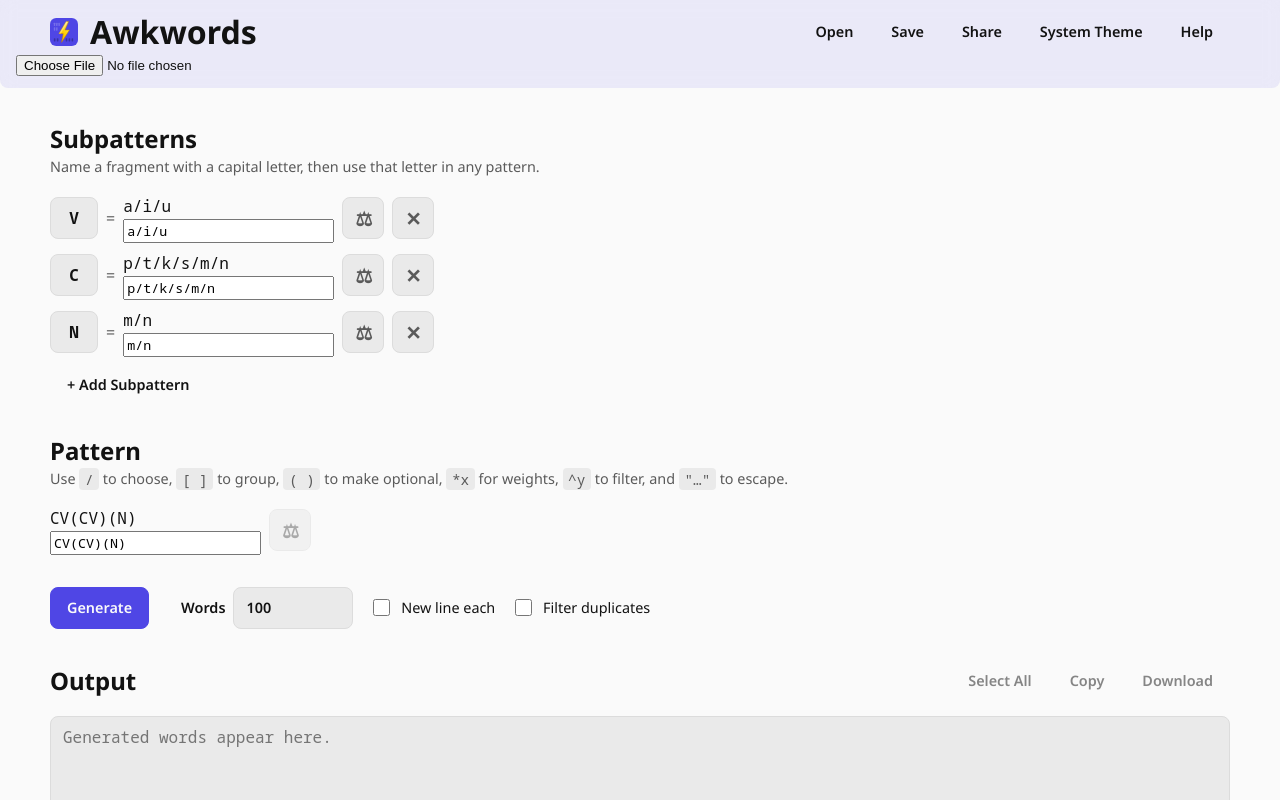
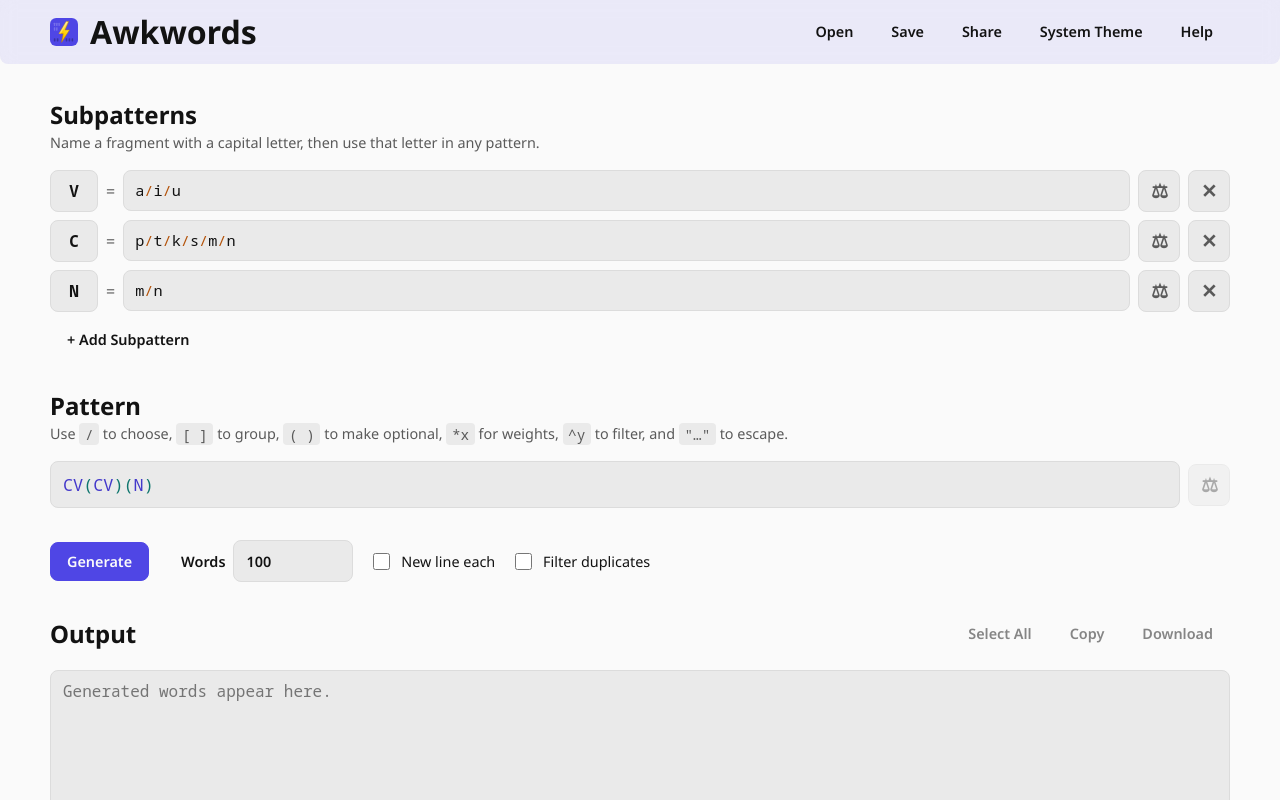
Before and after one commit to nai888/awkwords, a Vue app: page / in a window 1280 px wide. Shown: the top 800 px of the page. Built offline with nearby package versions, Linux system fonts and the light colour scheme.

Commit message:
Update styles

```diff
--- a/src/style.css
+++ b/src/style.css
@@ -1,36 +1,21 @@
 :root {
+  color-scheme: light dark;
   --transition: 0.12s;
   --font: 'Noto Sans', system-ui, -apple-system, sans-serif;
   --mono: 'Noto Sans Mono', ui-monospace, monospace;
   --radius: 0.5rem;
   --radius-small: 0.25rem;
-  --bg: #fafafa;
-  --text: #121212;
-  --muted: #5a5a5a;
-  --error-text: #8a1c14;
-  --error-bg: #fdeceb;
-  --warn-text: #6b4a00;
-  --warn-bg: #fff6df;
-  --code: #eaeaea;
-  --border: #dcdcdc;
-  --accent: #4f46e5;
-  --accent-text: #fafafa;
-}
-
-@media (prefers-color-scheme: dark) {
-  :root:not([data-theme='light']) {
-    --bg: #121212;
-    --text: #eaeaea;
-    --muted: #aaaaaa;
-    --error-text: #ffb4ac;
-    --error-bg: #3a1c1c;
-    --warn-text: #ffd98a;
-    --warn-bg: #3a3014;
-    --code: #232323;
-    --border: #343434;
-    --accent: #8b85ff;
-    --accent-text: #121212;
-  }
+  --bg: light-dark(#fafafa, #121212);
+  --text: light-dark(#121212, #eaeaea);
+  --muted: light-dark(#5a5a5a, #aaaaaa);
+  --error-text: light-dark(#8a1c14, #ffb4ac);
+  --error-bg: light-dark(#fdeceb, #3a1c1c);
+  --warn-text: light-dark(#6b4a00, #ffd98a);
+  --warn-bg: light-dark(#fff6df, #3a3014);
+  --code: light-dark(#eaeaea, #232323);
+  --border: light-dark(#dcdcdc, #343434);
+  --accent: light-dark(#4f46e5, #8b85ff);
+  --accent-text: light-dark(#fafafa, #121212);
 }
 
 :root[data-theme='light'] {
@@ -38,17 +23,6 @@
 }
 
 :root[data-theme='dark'] {
-  --bg: #121212;
-  --text: #eaeaea;
-  --muted: #aaaaaa;
-  --error-text: #ffb4ac;
-  --error-bg: #3a1c1c;
-  --warn-text: #ffd98a;
-  --warn-bg: #3a3014;
-  --code: #232323;
-  --border: #343434;
-  --accent: #8b85ff;
-  --accent-text: #121212;
   color-scheme: dark;
 }
 
@@ -56,11 +30,11 @@
 *::before,
 *::after {
   box-sizing: border-box;
+  transition: background-color var(--transition), border-color var(--transition), color var(--transition), backdrop-filter var(--transition)
 }
 
 html {
   background: var(--bg);
-  transition: background-color var(--transition);
 }
 
 body {
@@ -75,7 +49,6 @@ body {
   font-weight: regular;
   line-height: 1.5;
   -webkit-text-size-adjust: 100%;
-  transition: background-color var(--transition), color var(--transition);
 }
 
 h1,
@@ -91,7 +64,6 @@ code {
   background: var(--code);
   padding: 0.1rem 0.35rem;
   border-radius: var(--radius-small);
-  transition: background-color var(--transition);
 }
 
 /* ----- Layout ----- */
@@ -119,7 +91,6 @@ footer,
 
 .topbar {
   background: color-mix(in srgb, color-mix(in srgb, var(--accent) 90%, var(--bg)) 10%, transparent);
-  transition: background-color var(--transition);
 }
 
 .topbar .content {
@@ -156,7 +127,7 @@ footer,
 .main-section.options {
   display: flex;
   flex-wrap: wrap;
-  flex-align: center;
+  align-items: center;
   gap: 1rem;
 }
 
@@ -206,11 +177,14 @@ footer,
   background: var(--code);
   border: 1px solid var(--border);
   border-radius: var(--radius);
-  transition: background-color var(--transition), border-color var(--transition);
 }
 
 .input:hover {
   border-color: color-mix(in srgb, var(--accent) 45%, var(--border));
+}
+
+.grow {
+  flex: 1
 }
 
 .mono {
@@ -238,10 +212,6 @@ footer,
   text-align: center;
   text-transform: uppercase;
   font-weight: 700;
-}
-
-.value {
-  /* hold for now */
 }
 
 .equals {
@@ -286,12 +256,10 @@ footer,
   border-radius: var(--radius);
   padding: 0.5rem 1rem;
   cursor: pointer;
-  transition: background-color var(--transition), border-color var(--transition), color var(--transition);
 }
 
 .btn:hover:not(:disabled) {
   border-color: color-mix(in srgb, var(--accent) 50%, var(--border));
-  transition: border-color var(--transition);
 }
 
 .btn:disabled {
@@ -413,7 +381,6 @@ footer,
   border-radius: var(--radius);
   backdrop-filter: none;
   background: transparent;
-  transition: background-color var(--transition) backdrop-filter var(--transition);
 }
 
 .display-status {
@@ -425,7 +392,6 @@ footer,
   text-align: center;
   font-size: 0.9rem;
   color: transparent;
-  transition: color var(--transition);
 }
 
 .display-status p {
@@ -446,3 +412,282 @@ footer {
 .footer-text a {
   color: var(--text);
 }
+
+/* ----- Syntax highlighting ----- */
+
+.hl-wrap {
+  --hl-py: 9px;
+  --hl-px: 11px;
+  position: relative;
+  min-width: 0;
+  background: var(--code);
+  border: 1px solid var(--border);
+  border-radius: var(--radius);
+  font-family: var(--mono);
+  font-size: 0.95rem;
+  line-height: 1.4;
+}
+
+.hl-wrap.large {
+  --hl-py: 11px;
+  --hl-px: 12px;
+  font-size: 1.05rem;
+}
+
+.hl-wrap:hover {
+  border-color: color-mix(in srgb, var(--accent) 45%, var(--border));
+}
+
+.hl-wrap:focus-within {
+  outline: 2px solid var(--focus);
+  outline-offset: 2px;
+}
+
+/* the colored copy of the text, drawn under the real input */
+.hl-layer {
+  position: absolute;
+  inset: 0;
+  display: flex;
+  align-items: center;
+  overflow: hidden;
+  padding: 0 0 0 var(--hl-px);
+  clip-path: inset(0 var(--hl-px) 0 var(--hl-px));
+  white-space: pre;
+  pointer-events: none;
+}
+
+.hl-text {
+  flex: none;
+  padding-right: var(--hl-px);
+}
+
+.hl-input {
+  display: block;
+  width: 100%;
+  margin: 0;
+  padding: var(--hl-py) var(--hl-px);
+  border: 0;
+  border-radius: inherit;
+  background: transparent;
+  color: transparent;
+  caret-color: var(--text);
+  font: inherit;
+  line-height: inherit;
+  outline: none;
+}
+
+.hl-input::placeholder {
+  color: var(--muted);
+  opacity: 0.7;
+}
+
+.hl-input::selection {
+  background: color-mix(in srgb, var(--accent) 30%, transparent);
+}
+
+/* colors only: no weight or size changes, so the layer stays aligned with the input */
+.tok-literal {
+  color: var(--text);
+}
+
+.tok-letter {
+  color: light-dark(#4338ca, #a5a1ff);
+}
+
+.tok-letter-undefined,
+.tok-bracket-unmatched,
+.tok-weight-high {
+  color: light-dark(#c2271b, #ff8f85);
+  text-decoration: underline wavy;
+  text-underline-offset: 3px;
+}
+
+.tok-bracket {
+  color: light-dark(#0f766e, #5eead4);
+}
+
+.tok-slash {
+  color: light-dark(#b45309, #fbbf24);
+}
+
+.tok-weight {
+  color: light-dark(#a21caf, #f0abfc);
+}
+
+.tok-caret,
+.tok-filter {
+  color: light-dark(#be185d, #f9a8d4);
+}
+
+.tok-quoted {
+  color: light-dark(#15803d, #86efac);
+}
+
+/* ----- Help dialog ----- */
+
+.help {
+  width: min(720px, calc(100vw - 1.5rem));
+  max-height: calc(100vh - 1.5rem);
+  padding: 0;
+  color: var(--text);
+  background: var(--bg);
+  border: 1px solid var(--border);
+  border-radius: var(--radius);
+  box-shadow: 0 20px 60px rgb(0 0 0 / 35%);
+}
+
+.help::backdrop {
+  background: rgb(10 10 10 / 55%);
+}
+
+.help-body {
+  padding: 0.5rem 1.5rem 1.5rem;
+}
+
+.help-head {
+  position: sticky;
+  z-index: 5;
+  top: 0;
+  display: flex;
+  align-items: center;
+  justify-content: space-between;
+  padding: 16px 0 8px;
+  background: var(--bg);
+}
+
+.help-body h3 {
+  margin: 1.5rem 0 0.5rem;
+}
+
+.help-body table {
+  border-collapse: collapse;
+  width: 100%;
+}
+
+.help-body th,
+.help-body td {
+  text-align: left;
+  vertical-align: top;
+  padding: 0.5rem 0.625rem;
+  border-top: 1px solid var(--border);
+}
+
+.help-body th {
+  width: 4.5rem;
+  font-family: var(--mono);
+  font-weight: 600;
+  white-space: nowrap;
+}
+
+kbd {
+  font-size: 0.75rem;
+  font-family: var(--mono);
+  border: 1px solid var(--border);
+  border-radius: var(--radius);
+  padding: 0.125rem 0.25rem;
+  background-color: var(--muted);
+  color: var(--bg);
+}
+
+/* ----- Weights dialog ----- */
+
+.head-text {
+  display: flex;
+  flex-direction: column;
+  gap: 0.125rem;
+  min-width: 0;
+}
+
+.help.weights {
+  width: min(600px, calc(100vw - 1.5rem));
+}
+
+.notice {
+  margin: 0.5rem 0;
+  padding: 0.625rem 1rem;
+  border-radius: var(--radius);
+  background: var(--warn-bg);
+  color: var(--warn-text);
+  font-size: 0.9rem;
+}
+
+.weight-list {
+  list-style: none;
+  margin: 0.75rem 0;
+  padding: 0;
+  display: flex;
+  flex-direction: column;
+  gap: 0.5rem;
+}
+
+.weight-row {
+  display: grid;
+  grid-template-columns: minmax(0, 1fr) auto minmax(3rem, 7.5rem) 3.2rem;
+  align-items: center;
+  gap: 0.5rem 0.75rem;
+}
+
+.weight-text {
+  overflow: hidden;
+  text-overflow: ellipsis;
+  white-space: nowrap;
+}
+
+.stepper {
+  display: flex;
+  align-items: center;
+  gap: 0.125rem;
+}
+
+.weight-input {
+  width: 4.2rem;
+  text-align: center;
+}
+
+.bar {
+  height: 0.5rem;
+  border-radius: 999px;
+  background: var(--code);
+  overflow: hidden;
+}
+
+.bar-fill {
+  display: block;
+  height: 100%;
+  background: var(--accent);
+  border-radius: inherit;
+}
+
+.pct {
+  text-align: right;
+  font-size: 0.85rem;
+  color: var(--muted);
+  font-variant-numeric: tabular-nums;
+}
+
+.dialog-actions {
+  display: flex;
+  align-items: center;
+  justify-content: space-between;
+  gap: 0.5rem;
+  margin-top: 1rem;
+}
+
+/* ----- Utilities ----- */
+.visually-hidden {
+  position: absolute;
+  width: 1px;
+  height: 1px;
+  margin: -1px;
+  padding: 0;
+  overflow: hidden;
+  clip: rect(0 0 0 0);
+  white-space: nowrap;
+  border: 0;
+}
+
+@media (prefers-reduced-motion: reduce) {
+  * {
+    transition: none !important;
+  }
+}
```
